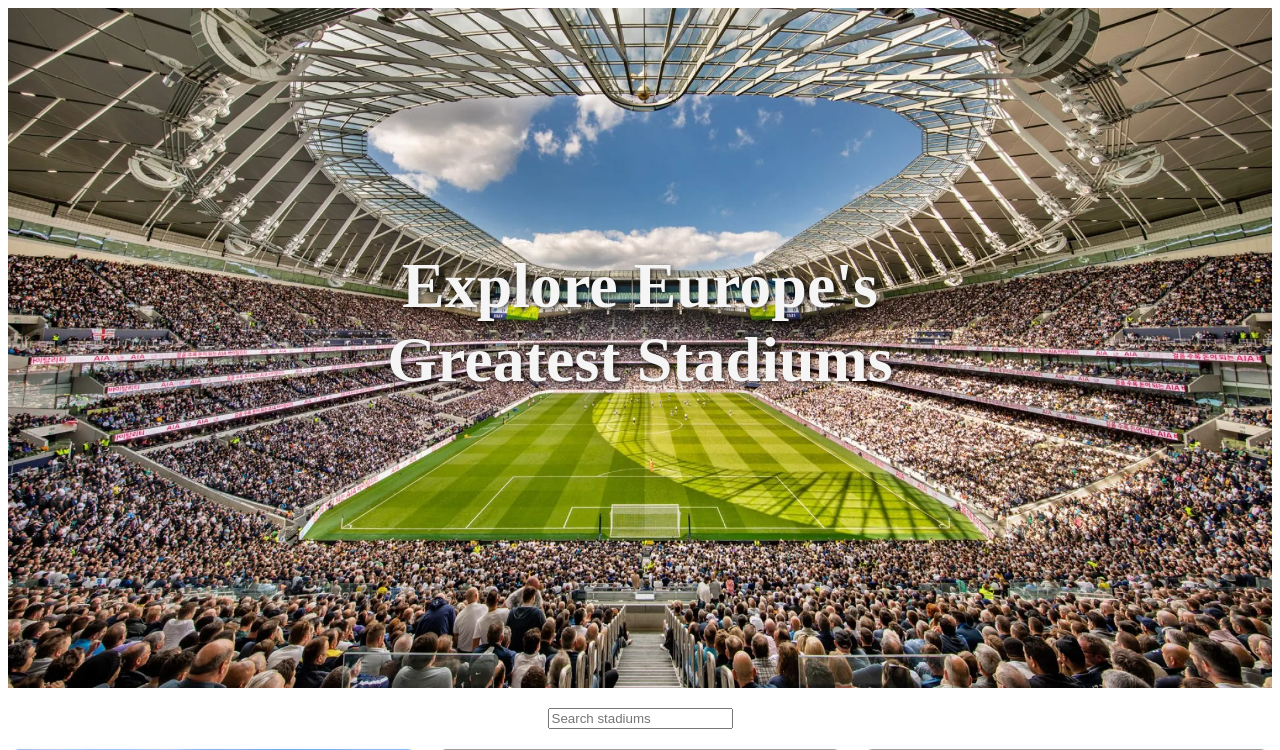
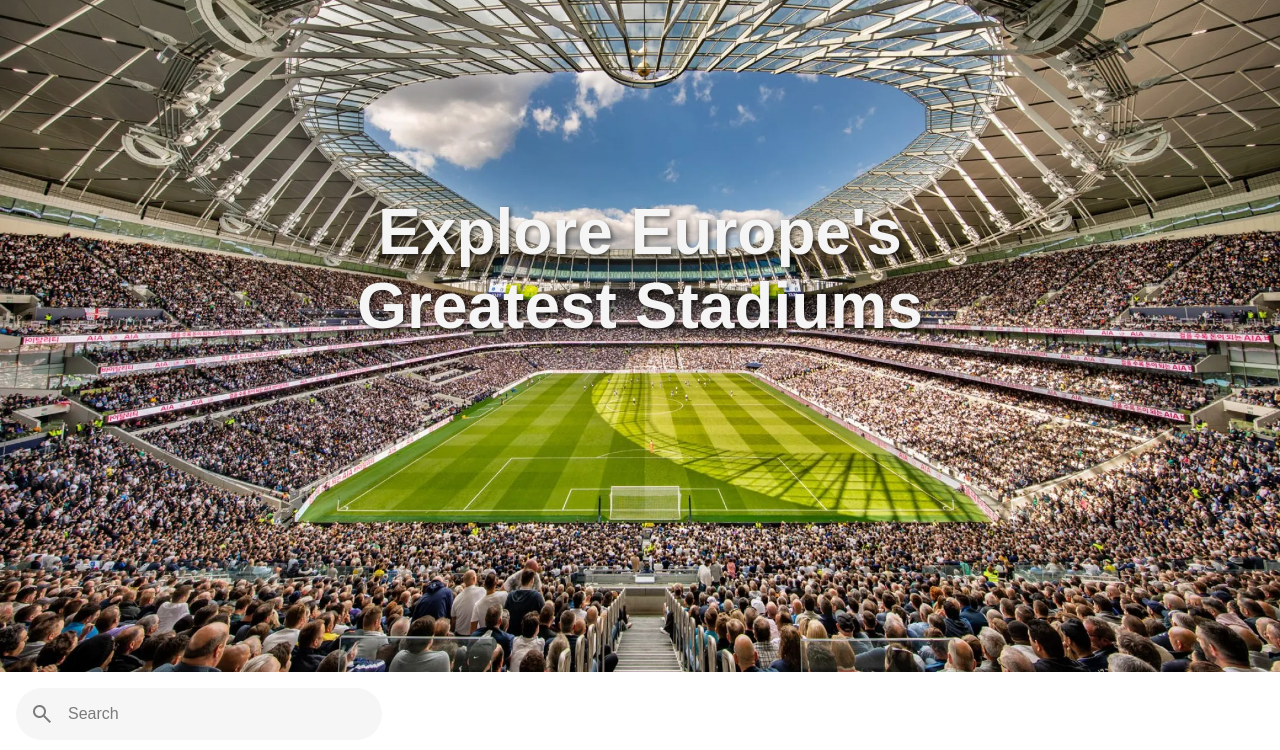
Before and after one commit to 21496/Football-Stadium-Website, a Flask app: page / in a window 1280 px wide. Shown: the top 750 px of the page. Run offline with Flask 3, Linux system fonts and the light colour scheme; data comes from the database, SQL or seed files in the repository; both versions use the stored data as it was after the commit; grey boxes are pictures that could not be loaded.

Commit message:
Search bar

```diff
--- a/routes.py
+++ b/routes.py
@@ -16,20 +16,12 @@ def home():
     conn.close()
     return render_template('home.html', title='HOME', stadiums = stadiums)
 
-@app.route("/all_stadiums")
-def all_stadiums():
-    conn = sqlite3.connect("stadium.db")
-    cur = conn.cursor()
-    cur.execute("SELECT Id FROM Stadium")
-    stadiums = cur.fetchall()
-    conn.close()
-    return render_template("all_stadiums.html", stadiums = stadiums)
 
 @app.route("/football/<int:Id>")
 def stadiums(Id):
     conn = sqlite3.connect("stadium.db")
     cur = conn.cursor()
-    cur.execute("SELECT Id, name FROM Stadium")
+    cur.execute("SELECT Id, name, image_path FROM Stadium")
     stadiums = cur.fetchall()
     conn.close()
     return render_template("stadiums.html", stadiums = stadiums, Id = Id)
--- a/static/style.css
+++ b/static/style.css
@@ -1,7 +1,13 @@
+*{
+  font-family:'Lexend', sans-serif;
+  margin: 0;
+  padding: 0;
+}
+
 .hero {
   position: relative;
   width: 100%;
-  height: 85vh;
+  height: 84vh;
   overflow: hidden;
 }
 
@@ -10,7 +16,6 @@
   height: 100%;
   object-fit: cover;
   object-position: center bottom;
-
 }
 
 .hero-text {
@@ -24,10 +29,36 @@
   text-shadow: 2px 2px 5px rgba(0,0,0,0.6);
 }
 
-#search-container {
-  max-width: 600px;
-  margin: 20px auto;
-  text-align: center;
+.search {
+  width: max-content;
+  display: flex;
+  align-items: center;
+  padding: 14px;
+  border-radius: 28px;
+  background: #f6f6f6;
+  margin: 15px 0;
+  transition: box-shadow 0.25s;
+  margin: 1rem;
+}
+
+.search:focus-within {
+  box-shadow: 0 0 2px rgba(0, 0, 0, 0.75);
+}
+
+.search-input {
+  font-size: 16px;
+  color: 333333;
+  margin-left: 14px;
+  font-family:'Lexend', sans-serif;
+  border: none;
+  outline: none;
+  background: transparent;
+  width: 300px;
+}
+
+.search-input::placeholder,
+.search-icon {
+  color: rgba(0, 0, 0, 0.5);
 }
 
 .stadium {
@@ -40,6 +71,7 @@
   grid-template-columns: repeat(3, 1fr);
   gap: 1rem;
   padding: 2red;
+  margin: 1rem;
 }
 
 .stadium-card {
--- a/templates/all_stadiums.html
+++ /dev/null
@@ -1,5 +0,0 @@
-{% extends 'layout.html' %}
-{% block content %}
-<h1>It worked</h1>
-<p>{{stadiums}}</p>
-{% endblock %}
--- a/templates/home.html
+++ b/templates/home.html
@@ -2,19 +2,47 @@
 {% block content %}
 <div class="hero">
     <img class="hero-img" src="/static/images/Tottenham-Hotspur-Stadium.webp" alt="Tottenham Hotspur Stadium">
-    <h1 class="hero-text">Explore Europe's Greatest Stadiums</h1>
+    <h1 class="hero-text">Explore Europe's Greatest Stadiums</h1> <!-- hero image -->
 </div>
-<div id="search-container">
-    <input type="text" id="search-input" placeholder="Search stadiums"/>
+<div class="search">
+        <div class="search-icon material-symbols-outlined">search</div>
+        <input type="text" class="search-input" placeholder="Search" id="searchbar"/> <!-- Search bar -->
 </div>
 <section class="card-grid">
+    <p id="no-results" style="display: none;">No stadiums found</p>
     {% for f in stadiums %}
-        <div class="stadium-card">
-            <a href="/football/{{f[0]}}"><img src="{{f[2]}}" alt="no image">
-            <button>{{f[1]}}</button></a> <!--  Displays image and name as a button to custom stadiums page. -->
-            <p>{{f[2]}}</p>
+        <div class="stadium-card" data-name="{{f[1]}}">
+            <a href="/football/{{f[0]}}"><img src="{{f[2]}}" alt="no image" class="stadiumbutton">
+            <button>{{f[1]}}</button></a> <!-- Displays image and name as a button to stadiums page. -->
         </div>
     {% endfor %}
 </section>
 
+<script> // Searchbar java script
+document.addEventListener('DOMContentLoaded', function () {
+    const searchbar = document.getElementById('searchbar') // Get the search input from its ID
+    const stadiumCards = document.querySelectorAll('.stadium-card')
+    const noResults = document.getElementById('no-results')
+
+    searchbar.addEventListener('input', function () { // Listening for the input
+        const search_input = this.value.toLowerCase()
+        let anyVisible = false
+
+        stadiumCards.forEach(card => { // Loop each stadium to check if the name matchs the search
+            const stadiumName = card.getAttribute('data-name').toLowerCase()
+            if (stadiumName.includes(search_input)) {
+                card.style.display = 'block' // Hiding the card if it doesn't match the search
+                anyVisible = true
+            } else {
+                card.style.display = 'none'
+            }
+        })
+        if (anyVisible) { // Shows whether or not to display 'No stadiums found'
+            noResults.style.display = 'none'
+        } else {
+            noResults.style.display = 'block'
+        }
+    })
+})
+</script>
 {% endblock %}
--- a/templates/layout.html
+++ b/templates/layout.html
@@ -5,6 +5,7 @@
     <meta name="viewport" content="width=device-width, initial-scale=1.0">
     <title>Document</title>
     <link rel="stylesheet" href="/static/style.css">
+    <link rel="stylesheet" href="https://fonts.googleapis.com/css2?family=Material+Symbols+Outlined:opsz,wght,FILL,GRAD@24,400,0,0&icon_names=search" />
 </head>
 <body>
     <main>{% block content %}{% endblock %}</main>
--- a/templates/stadiums.html
+++ b/templates/stadiums.html
@@ -8,7 +8,10 @@
 <body>
     <div class="back-button">
         <a href="/"><button> Home </button></a>
+        <h2>{{stadiums[Id-1][1]}}</h2>
     </div>
-    <h2>{{stadiums[Id-1]}}</h2>
+    <div class="main-image">
+        <img src="{{stadiums[Id-1][2]}}" alt="no image">
+    </div>
 </body>
 </html>
```
Also changed, not shown: stadium.db.
